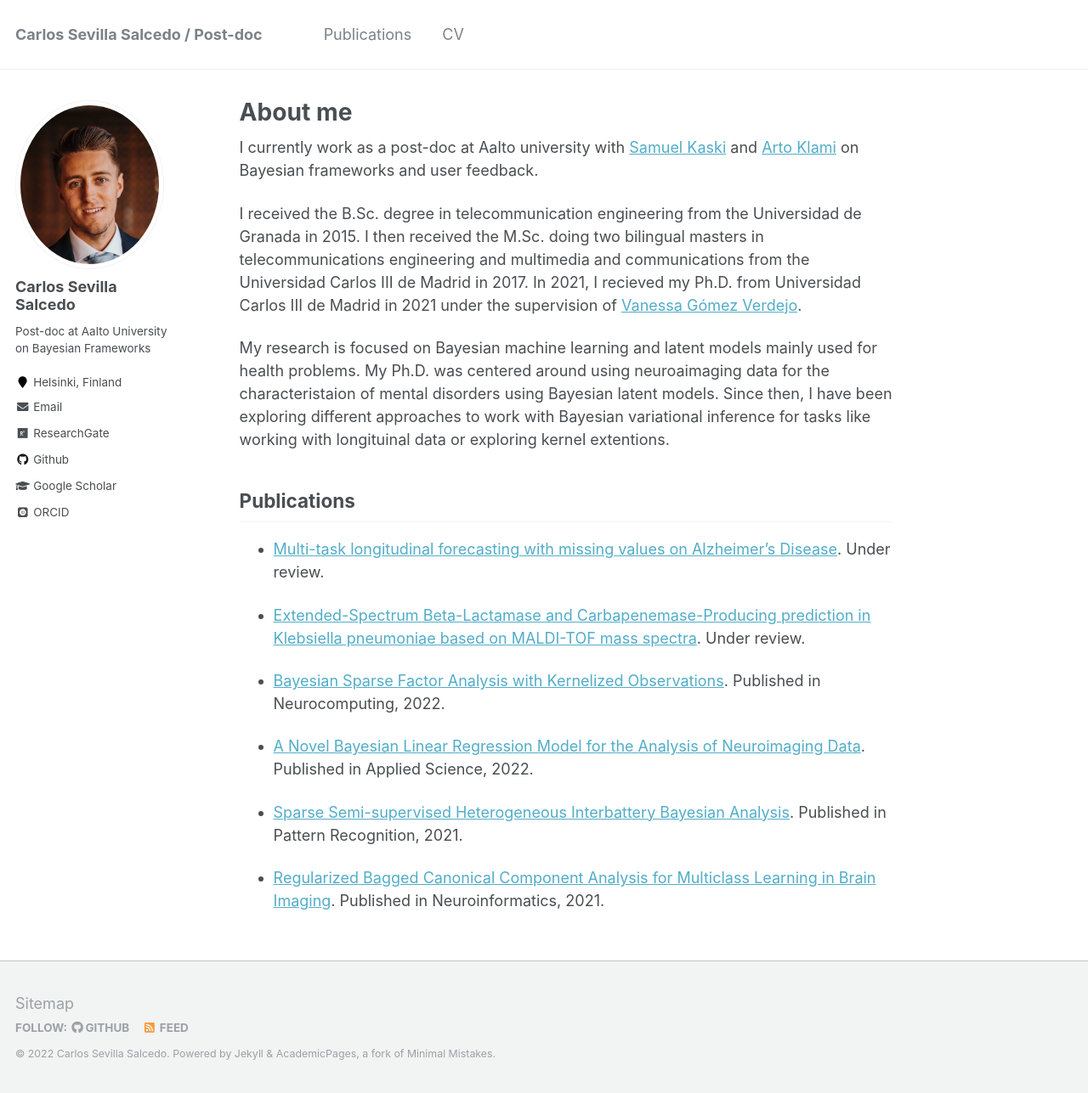
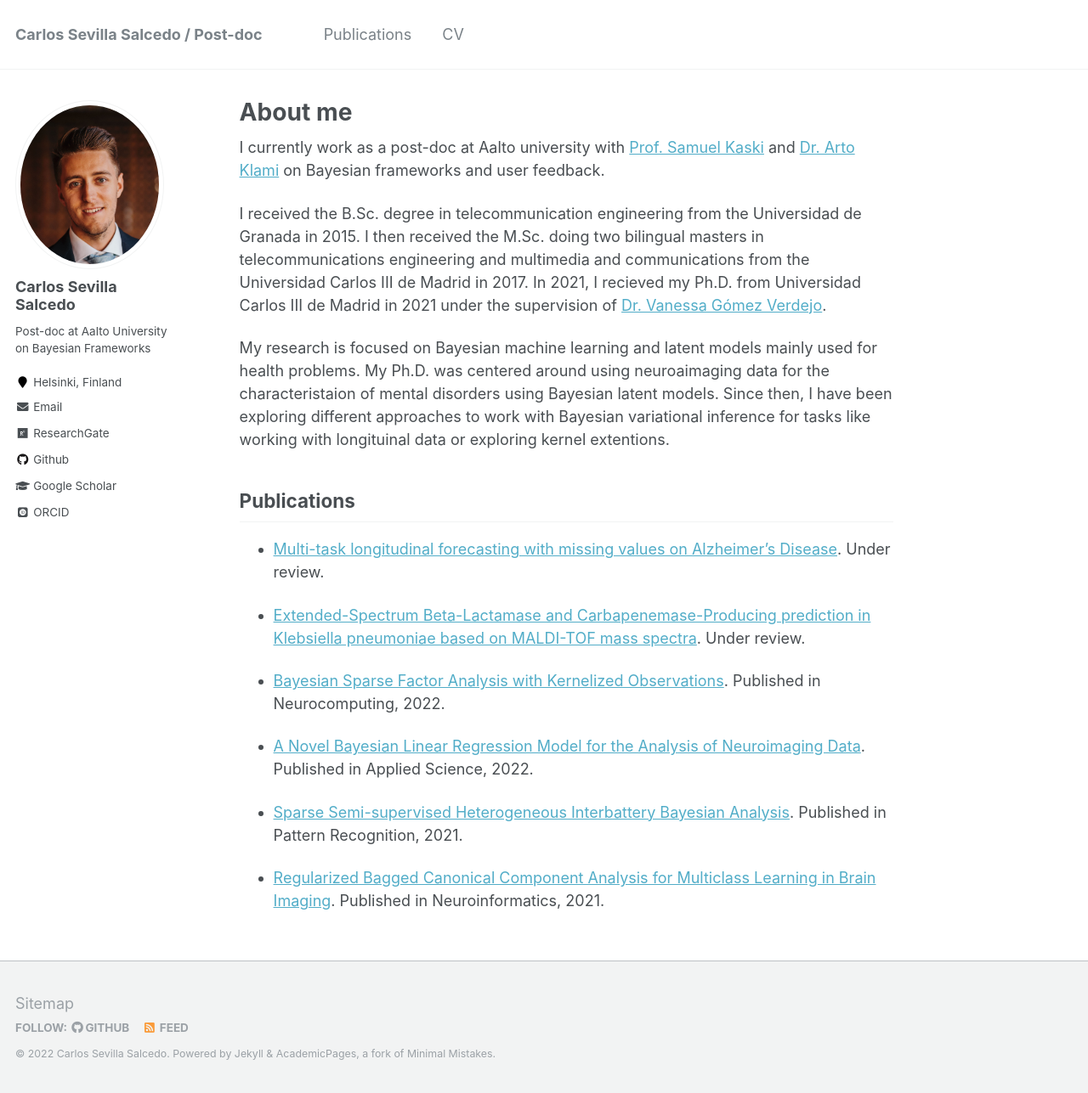
Before and after one commit to sevisal/sevisal.github.io, a Jekyll site: the page built from _pages/about.md, in a window 1280 px wide and 1287 px high. Shown: the whole window at 85% size. Built offline with Jekyll 4.4.1, drawn with Linux system fonts in a browser that asks for light colours; some web fonts are replaced.

Commit message:
Update about.md

```diff
--- a/_pages/about.md
+++ b/_pages/about.md
@@ -8,10 +8,10 @@ redirect_from:
   - /about.html
 ---
 
-I currently work as a post-doc at Aalto university with [Samuel Kaski](https://people.aalto.fi/samuel.kaski) and [Arto Klami](https://researchportal.helsinki.fi/en/persons/arto-klami) on Bayesian frameworks and user feedback.
+I currently work as a post-doc at Aalto university with [Prof. Samuel Kaski](https://people.aalto.fi/samuel.kaski) and [Dr. Arto Klami](https://researchportal.helsinki.fi/en/persons/arto-klami) on Bayesian frameworks and user feedback.
 
 I received the B.Sc. degree in telecommunication engineering from the Universidad de Granada in 2015.
-I then received the M.Sc. doing two bilingual masters in telecommunications engineering and multimedia and communications from the Universidad Carlos III de Madrid in 2017. In 2021, I recieved my Ph.D. from Universidad Carlos III de Madrid in 2021 under the supervision of [Vanessa Gómez Verdejo](http://vanessa.webs.tsc.uc3m.es/).
+I then received the M.Sc. doing two bilingual masters in telecommunications engineering and multimedia and communications from the Universidad Carlos III de Madrid in 2017. In 2021, I recieved my Ph.D. from Universidad Carlos III de Madrid in 2021 under the supervision of [Dr. Vanessa Gómez Verdejo](http://vanessa.webs.tsc.uc3m.es/).
 
 My research is focused on Bayesian machine learning and latent models mainly used for health problems. My Ph.D. was centered around using neuroaimaging data for the characteristaion of mental disorders using Bayesian latent models. Since then, I have been exploring different approaches to work with Bayesian variational inference for tasks like working with longituinal data or exploring kernel extentions.
 
```
